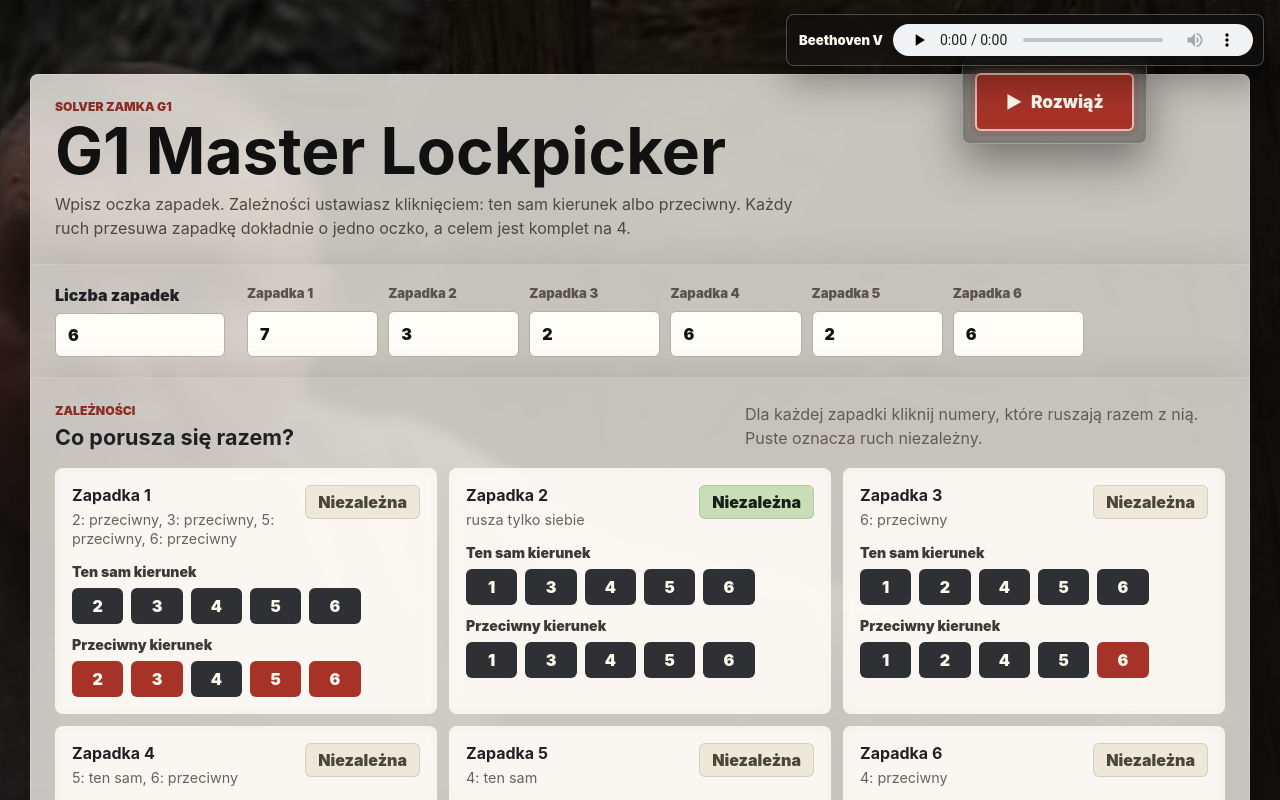
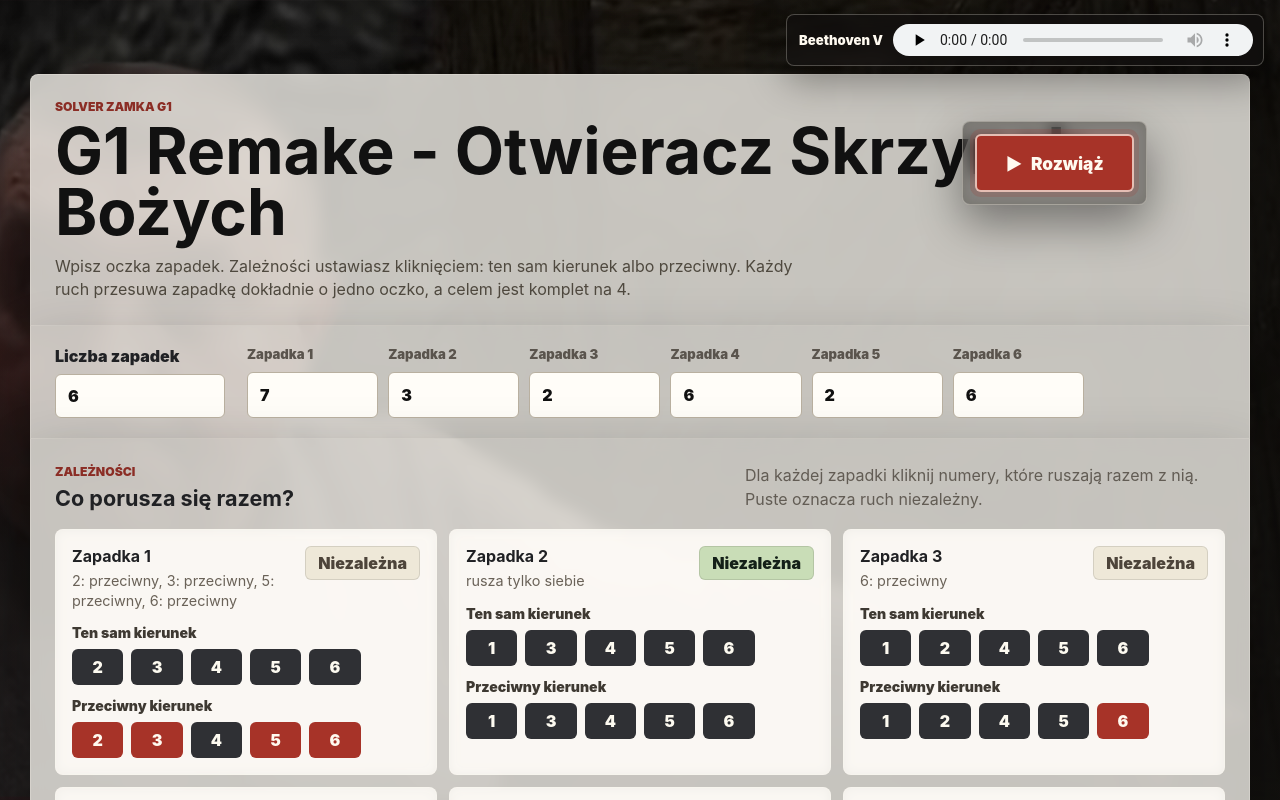
Before and after one commit to BonVall/G1R---master-lockpicker, a React (Vite) app: page / in a window 1280 px wide. Shown: the top 800 px of the page. Built offline with nearby package versions, Linux system fonts and the light colour scheme.

Commit message:
Rename app to Otwieracz Skrzynek Bozych

```diff
--- a/index.html
+++ b/index.html
@@ -3,7 +3,7 @@
   <head>
     <meta charset="UTF-8" />
     <meta name="viewport" content="width=device-width, initial-scale=1.0" />
-    <title>G1 Master Lockpicker</title>
+    <title>G1 Remake - Otwieracz Skrzynek Bożych</title>
   </head>
   <body>
     <div id="root"></div>
--- a/src/main.jsx
+++ b/src/main.jsx
@@ -302,7 +302,7 @@ function App() {
         <header className="topbar">
           <div>
             <p className="eyebrow">Solver zamka G1</p>
-            <h1>G1 Master Lockpicker</h1>
+            <h1>G1 Remake - Otwieracz Skrzynek Bożych</h1>
             <p className="hero-note">
               Wpisz oczka zapadek. Zależności ustawiasz kliknięciem: ten sam kierunek albo przeciwny.
               Każdy ruch przesuwa zapadkę dokładnie o jedno oczko, a celem jest komplet na 4.
```
Also changed, not shown: 1 other file (tests, documents, lock files or other folders).
